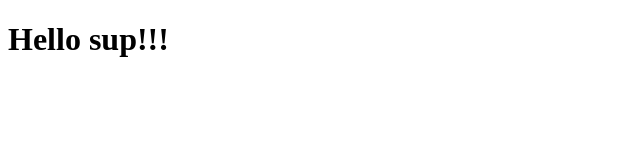
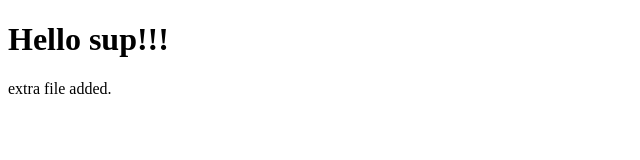
Before and after one commit to rvideep/traversy, a plain HTML site: page index.html in a window 1280 px wide. Shown: the whole page, without its empty margins (0-640 px from the left). Drawn offline with Linux system fonts and the light colour scheme.

Commit message:
add extra file to login branch

```diff
--- a/index.html
+++ b/index.html
@@ -6,5 +6,6 @@
   </head>
   <body>
     <h1>Hello sup!!!</h1>
+    <p>extra file added.</p>
   </body>
 </html>
```
Also changed, not shown: extra.txt (added).
